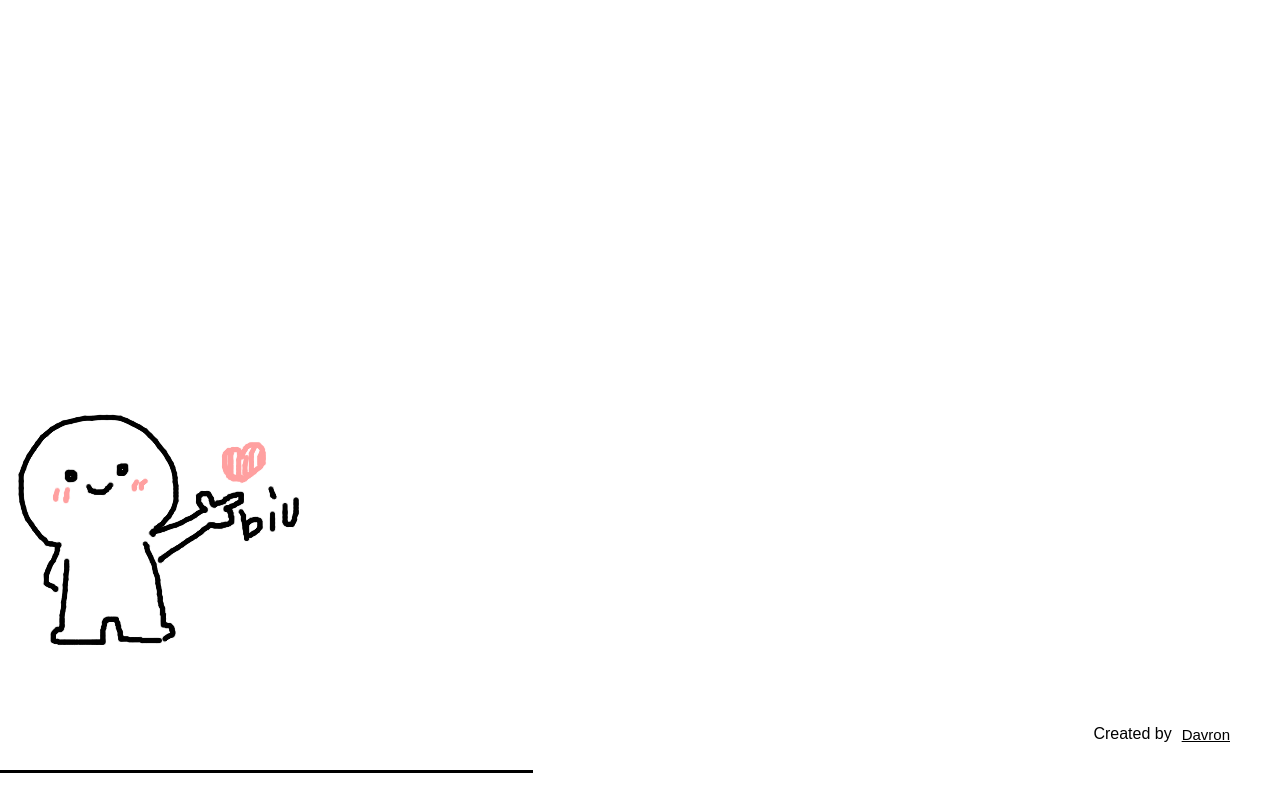
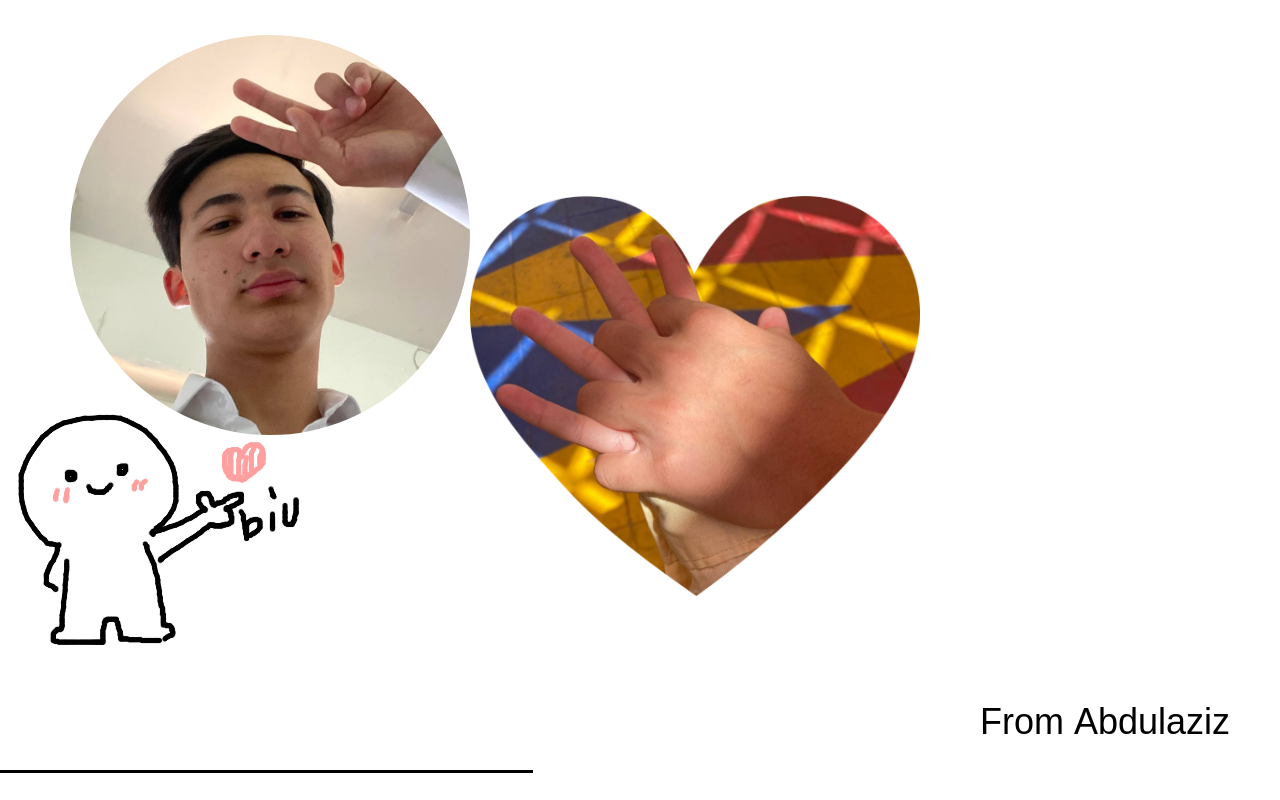
Before and after one commit to Makxamadjonov/For-S, a plain HTML site: page button.html in a window 1280 px wide. Drawn offline with Linux system fonts and the light colour scheme.

Commit message:
add images

```diff
--- a/button.html
+++ b/button.html
@@ -22,8 +22,6 @@
   </head>
 
   <body>
-
-
     <audio autoplay="autopaly" loop="loop" id="audios" preload="auto">
       <source src="mp3/1.mp3" />
     </audio>
@@ -50,9 +48,16 @@
         I love you<br />
         Saida <img src="images/heart.png" alt="heart" class="heart-img" />
       </div>
+      <div class="hand-image">
+        <img class="hand-img" src="./images/second image.png" alt="">
+      </div>
+      <div class="hand-image-2">
+        <img class="hand-img-2" src="./images/firs image.jpg" alt="">
+      </div>
+
       <div class="created">
-        <p>Created by </p>
-        <a class="jumping-text" href="https://t.me/makxamadjonoff_1">Davron</a>
+        <p>From</p>
+        <a class="jumping-text">Abdulaziz</a>
       </div>
     </div>
 
--- a/css/love.css
+++ b/css/love.css
@@ -75,6 +75,34 @@ body {
   transition: 4s;
 }
 
+.hand-image {
+   position: fixed;
+   bottom :200px;
+   left:470px
+}
+
+.hand-image .hand-img {
+
+  width: 450px;
+  height: 400px;
+
+}
+
+.hand-image-2 {
+   position: fixed;
+   top :35px;
+   left:70px
+}
+
+.hand-image-2 .hand-img-2 {
+ width: 150px;
+  height: 150px;
+  object-fit: cover;
+  border-radius: 50%;
+  width: 400px;
+  height: 400px;
+}
+
 .created {
   display: flex;
   align-items: center;
@@ -82,16 +110,17 @@ body {
   right: 50px;
   bottom: 57px;
 }
+
 .created p {
   font-family: sans-serif;
-  font-size: 16px;
+  font-size: 36px;
 }
 
 .created a {
   color: black;
   animation: forwards;
   font-family: sans-serif;
-  font-size: 15px;
+  font-size: 36px;
   margin-left: 10px;
 }
 
@@ -99,7 +128,6 @@ body {
   animation: jump 2.7s ease-in-out infinite;
   position: relative;
 }
-
 
 @keyframes jump {
   0%,
```
Also changed, not shown: images/firs image.jpg (added), images/second image.png (added).
